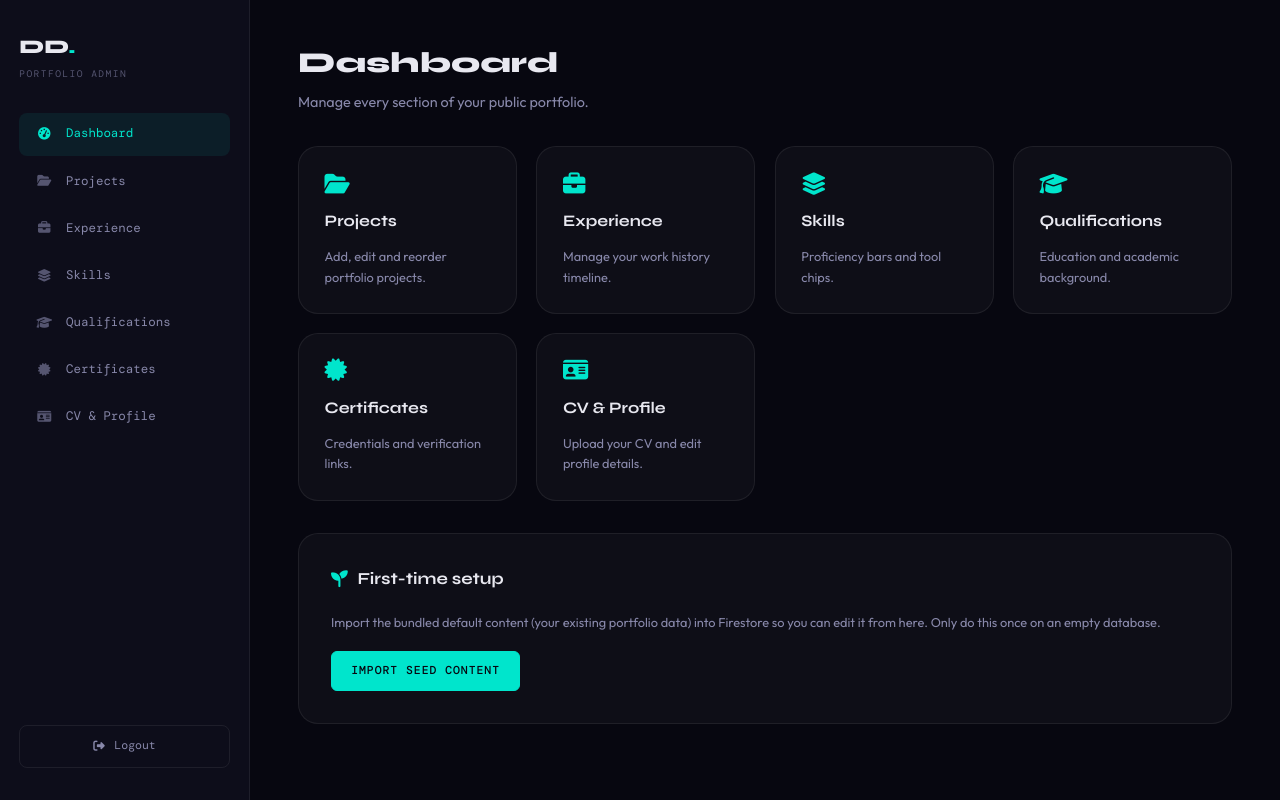
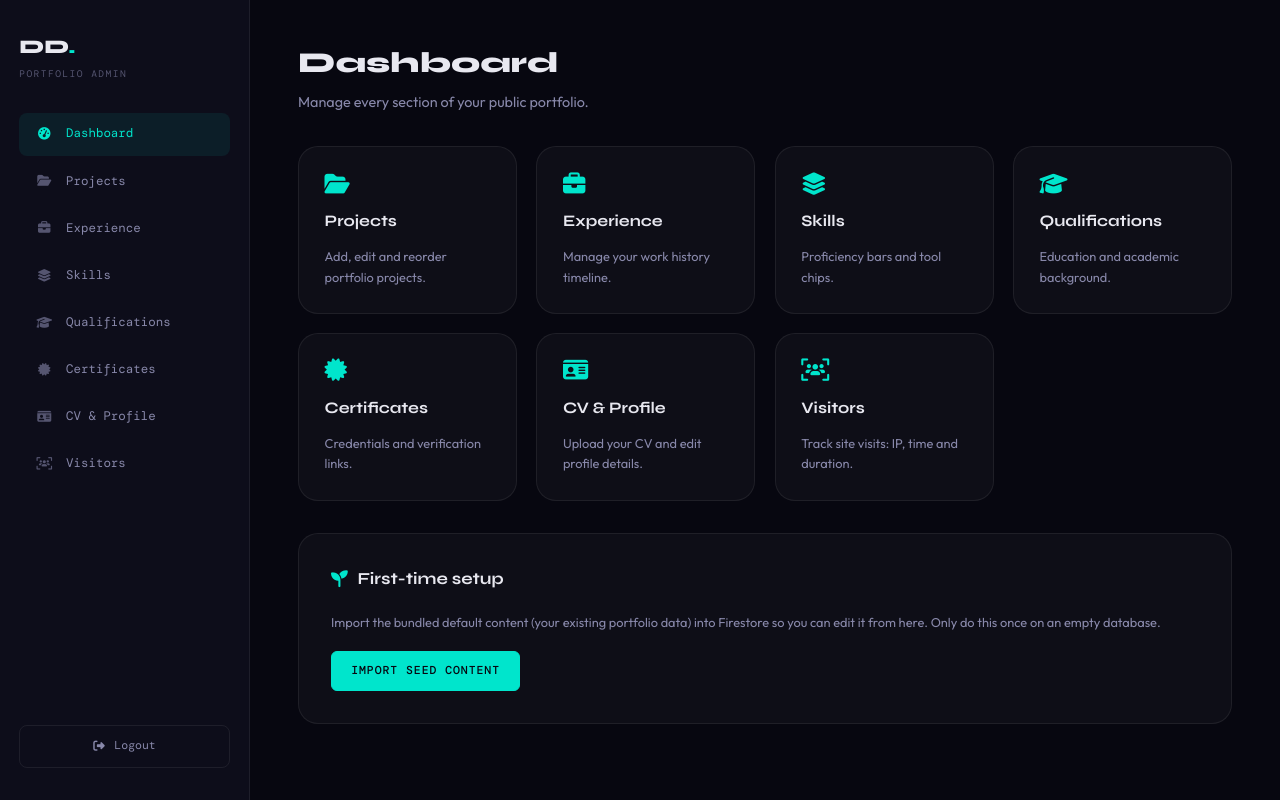
Before and after one commit to damithdeshan98/portfolio-app, a React (Vite) app: page /admin/dashboard in a window 1280 px wide. Built offline with nearby package versions, Linux system fonts and the light colour scheme; no server answers; sample sign-in values are in the browser's storage; a web font is replaced by a local one.

Commit message:
Wire Visitors into admin route, sidebar and dashboard
Adds the /admin/visitors route plus its sidebar nav entry and dashboard
card so the visitor log is reachable from the admin panel.

```diff
--- a/src/App.jsx
+++ b/src/App.jsx
@@ -21,6 +21,7 @@ import ManageSkills from "./pages/admin/ManageSkills";
 import ManageQualifications from "./pages/admin/ManageQualifications";
 import ManageCertificates from "./pages/admin/ManageCertificates";
 import ManageCV from "./pages/admin/ManageCV";
+import Visitors from "./pages/admin/Visitors";
 
 export default function App() {
   return (
@@ -62,6 +63,7 @@ export default function App() {
         <Route path="qualifications" element={<ManageQualifications />} />
         <Route path="certificates" element={<ManageCertificates />} />
         <Route path="cv" element={<ManageCV />} />
+        <Route path="visitors" element={<Visitors />} />
       </Route>
 
       {/* ---------- Fallback ---------- */}
--- a/src/layouts/AdminLayout.jsx
+++ b/src/layouts/AdminLayout.jsx
@@ -10,6 +10,7 @@ const NAV = [
   { to: "/admin/qualifications", icon: "fas fa-graduation-cap", label: "Qualifications" },
   { to: "/admin/certificates", icon: "fas fa-certificate", label: "Certificates" },
   { to: "/admin/cv", icon: "fas fa-id-card", label: "CV & Profile" },
+  { to: "/admin/visitors", icon: "fas fa-users-viewfinder", label: "Visitors" },
 ];
 
 export default function AdminLayout() {
--- a/src/pages/admin/Dashboard.jsx
+++ b/src/pages/admin/Dashboard.jsx
@@ -17,6 +17,7 @@ const CARDS = [
   { to: "/admin/qualifications", icon: "fas fa-graduation-cap", title: "Qualifications", desc: "Education and academic background." },
   { to: "/admin/certificates", icon: "fas fa-certificate", title: "Certificates", desc: "Credentials and verification links." },
   { to: "/admin/cv", icon: "fas fa-id-card", title: "CV & Profile", desc: "Upload your CV and edit profile details." },
+  { to: "/admin/visitors", icon: "fas fa-users-viewfinder", title: "Visitors", desc: "Track site visits: IP, time and duration." },
 ];
 
 export default function Dashboard() {
```
